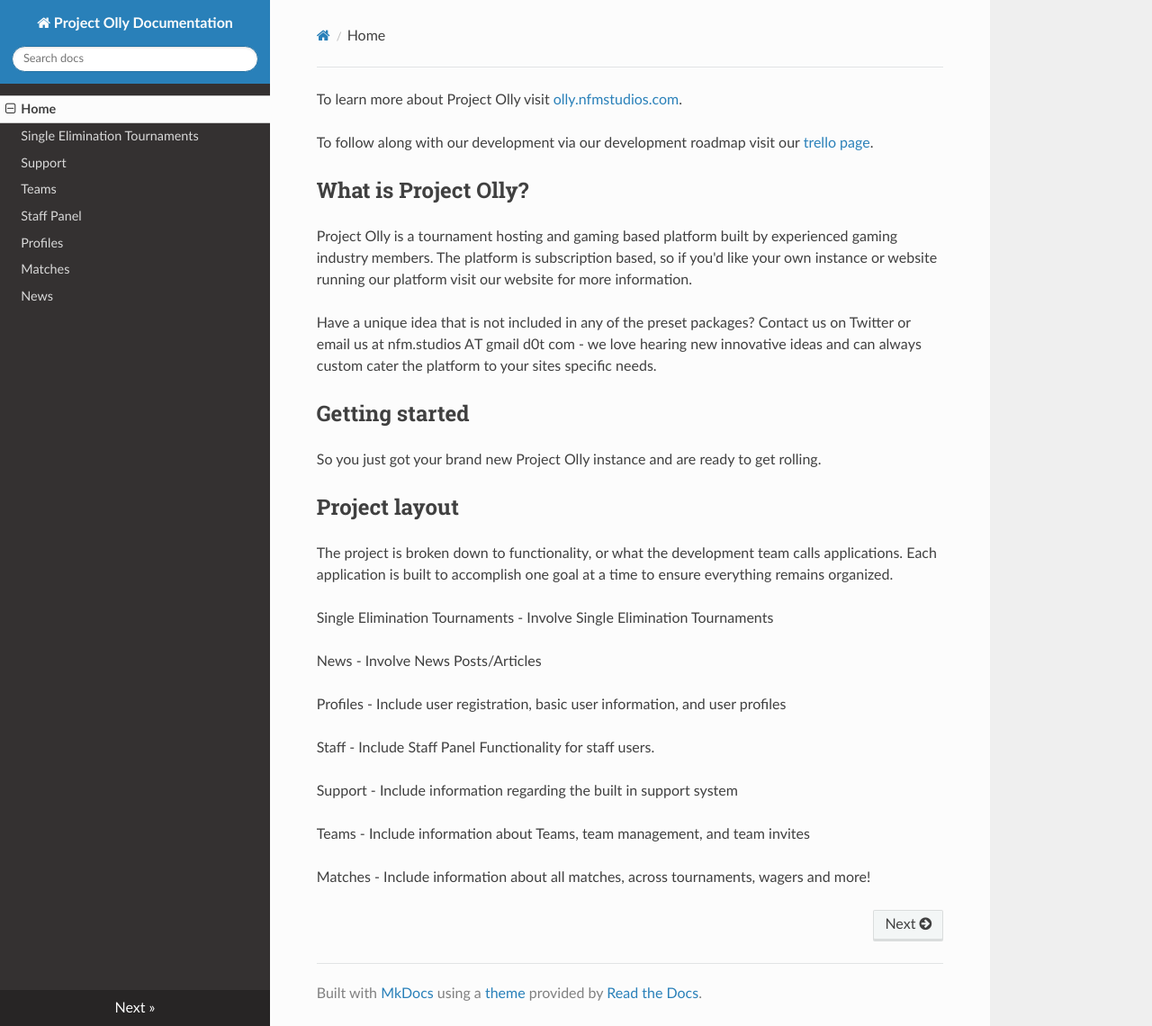
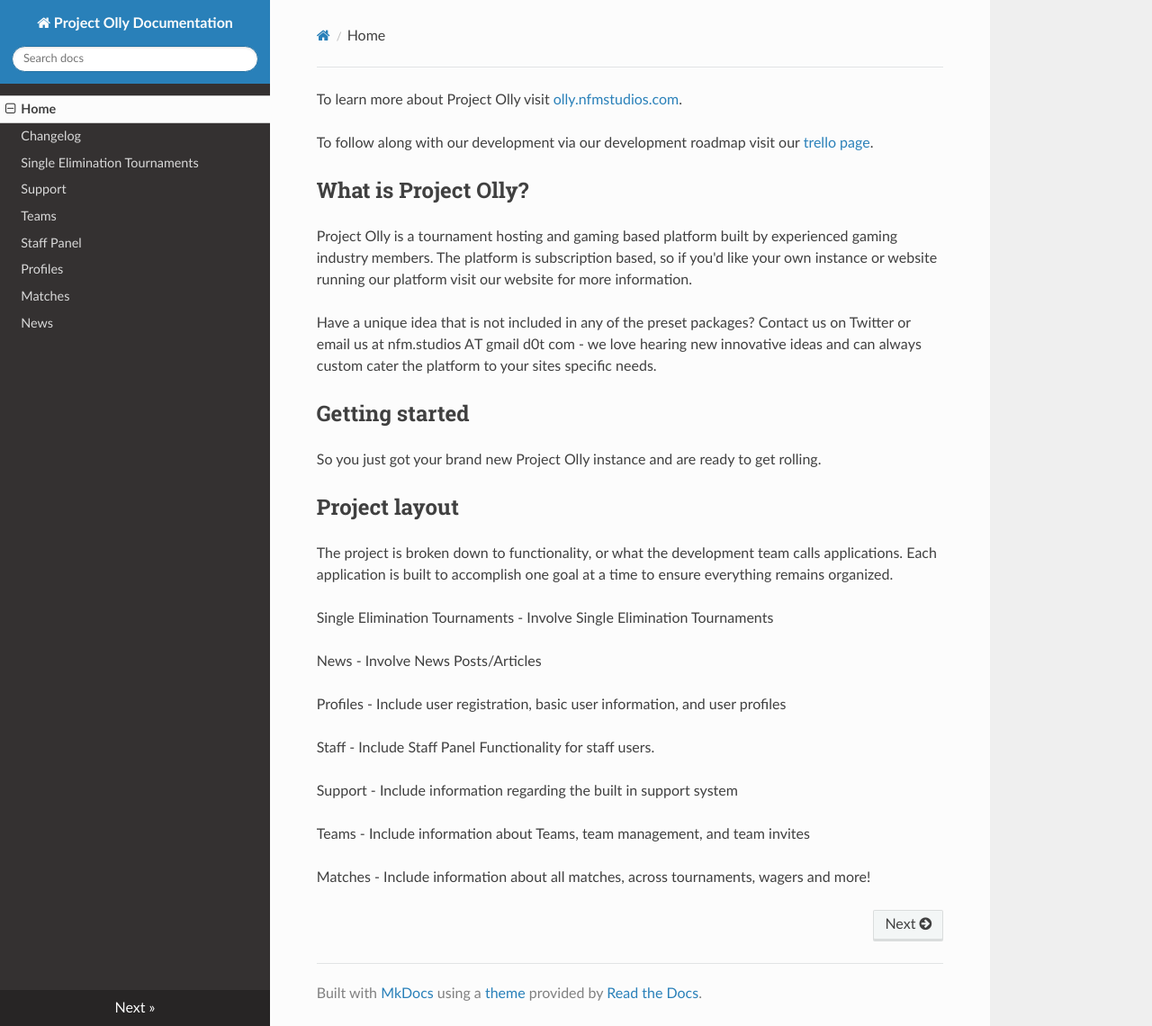
Before and after one commit to NFM-Studios/olly-documentation, an MkDocs documentation site: the page built from docs/index.md, in a window 1280 px wide and 1140 px high. Shown: the whole window at 90% size. Built offline with MkDocs 1.6.1, drawn with Linux system fonts in a browser that asks for light colours; nearby versions of some CDN libraries.

Commit message:
add changelog to docs

```diff
--- a/mkdocs.yml
+++ b/mkdocs.yml
@@ -1,6 +1,7 @@
 site_name: Project Olly Documentation
 nav:
     - Home: index.md
+    - Changelog: changelog.md
     - Single Elimination Tournaments: singletournaments.md
     - Support: support.md
     - Teams: teams.md
```
Also changed, not shown: docs/changelog.md (added, +1 -0 lines).
